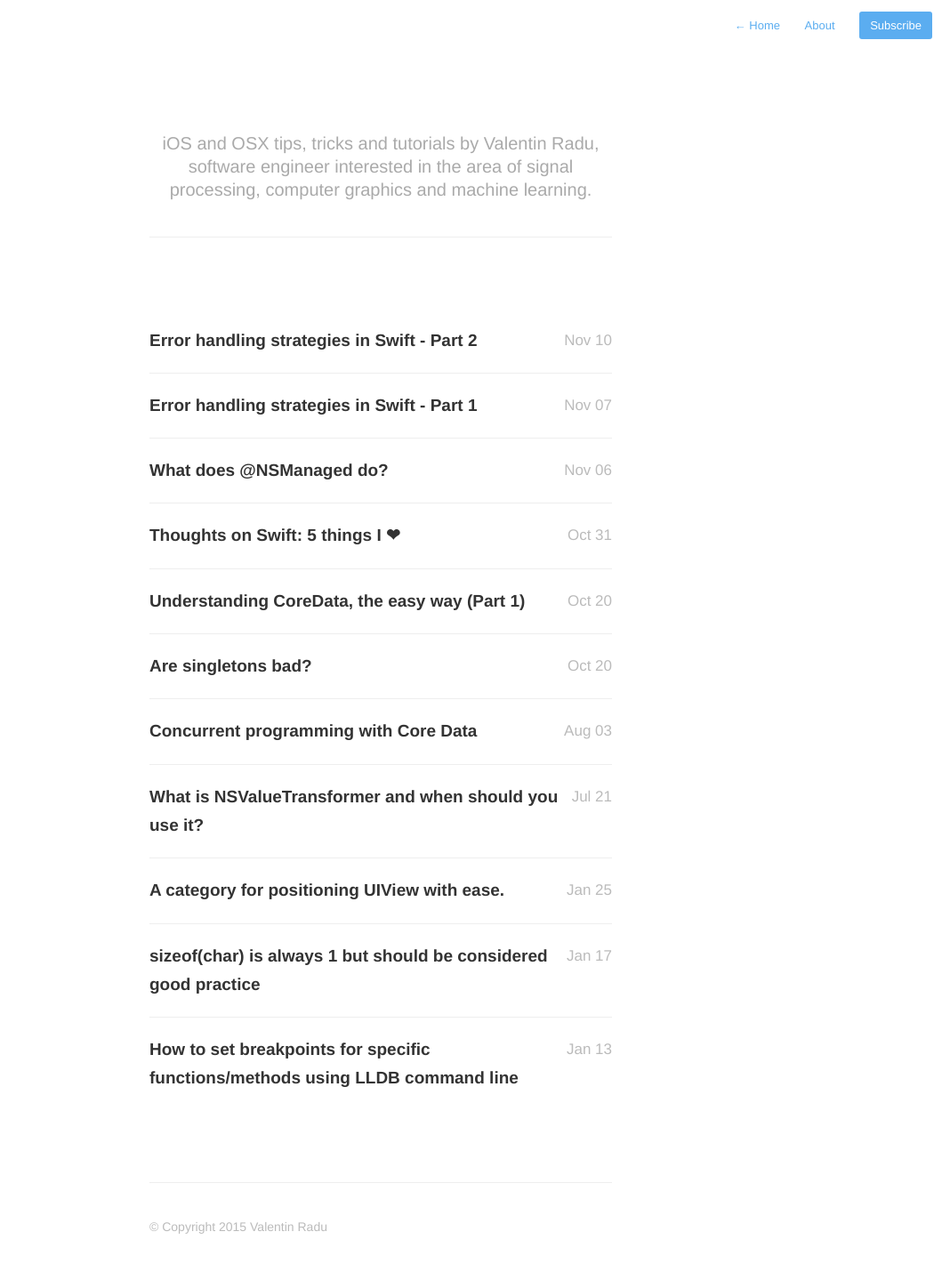
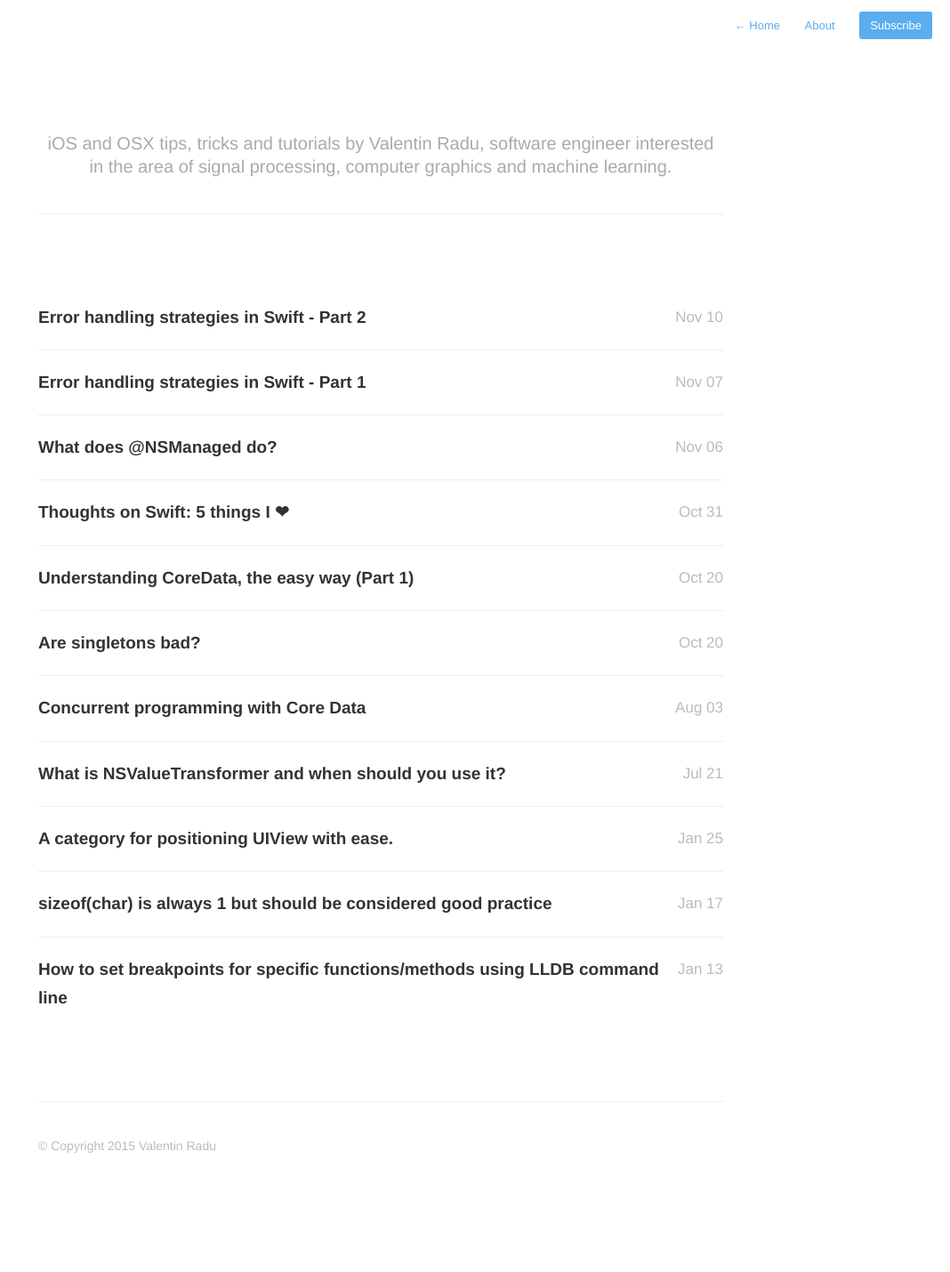
Before and after one commit to valentinradu/valentinradu.github.io, a Jekyll site: the page built from index.html, in a window 1280 px wide. Shown: the whole page at 89% size, without its empty margins (212-1280 px from the left). Built offline with Jekyll 4.4.1, drawn with Linux system fonts in a browser that asks for light colours; nearby versions of some CDN libraries; the list of posts is cut into pages by our own code; after the commit the page ends 1339 px from its top, so only the background shows below that.

Commit message:
Wider layout

```diff
--- a/assets/css/style.css
+++ b/assets/css/style.css
@@ -71,7 +71,7 @@ h2 {
 
 .profile #wrapper {
 	padding: 100px 40px 0px;
-	max-width: 600px;
+	max-width: 850px;
 	margin: 0 auto;
 }
 
@@ -145,7 +145,7 @@ nav.main-nav a.cta {
 }
 
 #wrapper.home {
-	max-width: 600px;
+	max-width: 850px;
 	margin: 0 auto;
 	padding: 0px 40px 20px 40px;
 }
@@ -624,7 +624,7 @@ h2.month {
 
 /* Media Queries */
 @media screen and (max-width: 540px) {
-	#wrapper { padding:20px 20px 20px 20px;}
+	#wrapper {padding:20px 20px 20px 20px;}
 	#header { margin-bottom: 60px; border-bottom: 1px solid #eee; }
 	.post { margin: 40px 0; }
 	#footer { margin-top: 60px; }
```
